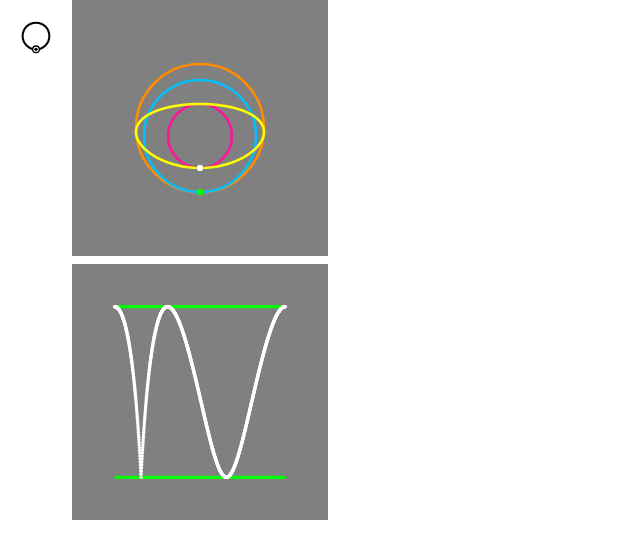
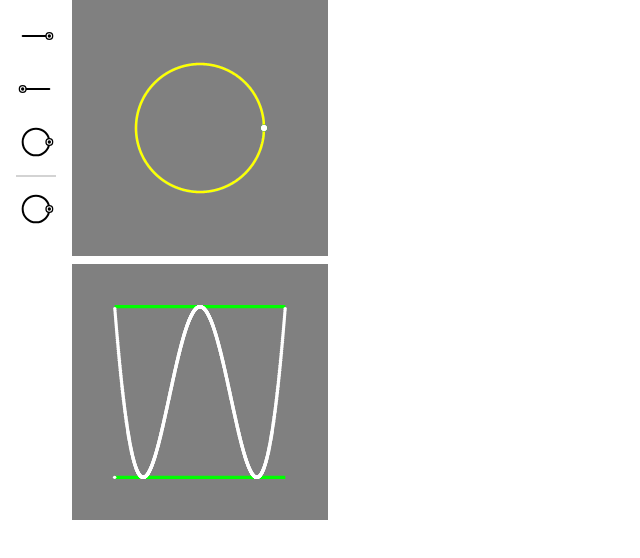
Before and after one commit to clumsycomputer/clumsy-website, a Next.js app: page /dev in a window 1280 px wide. Shown: the top 558 px of the page, without its empty margins (0-640 px from the left). Built offline with nearby package versions, Linux system fonts and the light colour scheme.

Commit message:
feature(DevPage): add relative circle inputs

```diff
--- a/pages/dev.tsx
+++ b/pages/dev.tsx
@@ -12,14 +12,19 @@ export default () => {
       stroke: "darkorange",
     },
   });
+  const [relativeSubCircleState, setRelativeSubCircleState] = useState({
+    radius: 1,
+    depth: 0,
+    phase: 0,
+  });
   const subCircleNode = getRelativeCircleNode({
     nodeId: 1,
     nodeName: "subCircle",
     nodeEncoding: {
       baseCircleNode: baseCircleNode,
-      relativeRadius: 0.5,
-      relativeDepth: 0.25,
-      relativePhase: Math.PI / 2,
+      relativeRadius: relativeSubCircleState.radius,
+      relativeDepth: relativeSubCircleState.depth,
+      relativePhase: relativeSubCircleState.phase,
     },
     nodeAttributes: {
       stroke: "deeppink",
@@ -133,10 +138,63 @@ export default () => {
         flexDirection: "row",
       }}
     >
-      <div style={{ padding: 16 }}>
+      <div style={{ padding: 16, display: "flex", flexDirection: "column" }}>
+        <div style={{ marginBottom: 8 }}>
+          <HorizontalSliderInput
+            inputSize={40}
+            minValue={0.00000001}
+            maxValue={1}
+            value={relativeSubCircleState.radius}
+            onChange={(nextRelativeSubCircleRadius) => {
+              setRelativeSubCircleState((currentState) => {
+                return {
+                  ...currentState,
+                  radius: nextRelativeSubCircleRadius,
+                };
+              });
+            }}
+          />
+        </div>
+        <div style={{ marginBottom: 8 }}>
+          <HorizontalSliderInput
+            inputSize={40}
+            minValue={0}
+            maxValue={1}
+            value={relativeSubCircleState.depth}
+            onChange={(nextRelativeSubCircleDepth) => {
+              setRelativeSubCircleState((currentState) => {
+                return {
+                  ...currentState,
+                  depth: nextRelativeSubCircleDepth,
+                };
+              });
+            }}
+          />
+        </div>
+        <div style={{ marginBottom: 8 }}>
           <KnobInput
             inputSize={40}
-          knobAngleOffset={subCircleNode.nodeEncoding.relativePhase}
+            knobAngleOffset={0}
+            minValue={0}
+            maxValue={2 * Math.PI}
+            value={relativeSubCircleState.phase}
+            onChange={(nextRelativeSubCirclePhase) => {
+              setRelativeSubCircleState((currentState) => {
+                return {
+                  ...currentState,
+                  phase: nextRelativeSubCirclePhase,
+                };
+              });
+            }}
+          />
+        </div>
+        <div
+          style={{ height: 2, backgroundColor: "lightgray", marginBottom: 12 }}
+        />
+        <div>
+          <KnobInput
+            inputSize={40}
+            knobAngleOffset={0}
             minValue={0}
             maxValue={1}
             value={traceStamp}
@@ -144,6 +202,7 @@ export default () => {
               setTraceStamp(nextValue);
             }}
           />
+        </div>
       </div>
       <div style={{ display: "flex", flexDirection: "column" }}>
         <svg
@@ -258,6 +317,8 @@ function KnobInput(props: KnobInputProps) {
     const pointerMoveHandler = (somePointerEvent: PointerEvent) => {
       if (knobGraphicRef.current && trackingPointerRef.current === true) {
         changeKnobValue({
+          maxValue,
+          minValue,
           onChange,
           knobAngleOffset,
           somePointerEvent,
@@ -269,6 +330,8 @@ function KnobInput(props: KnobInputProps) {
       if (knobGraphicRef.current && trackingPointerRef.current === true) {
         trackingPointerRef.current = false;
         changeKnobValue({
+          maxValue,
+          minValue,
           onChange,
           knobAngleOffset,
           somePointerEvent,
@@ -319,25 +382,154 @@ function KnobInput(props: KnobInputProps) {
 }
 
 interface ChangeKnobValueApi
-  extends Pick<KnobInputProps, "onChange" | "knobAngleOffset"> {
+  extends Pick<
+    KnobInputProps,
+    "onChange" | "knobAngleOffset" | "minValue" | "maxValue"
+  > {
   somePointerEvent: PointerEvent;
   knobClientRect: DOMRect;
 }
 function changeKnobValue(api: ChangeKnobValueApi) {
-  const { somePointerEvent, knobClientRect, onChange, knobAngleOffset } = api;
+  const {
+    somePointerEvent,
+    knobClientRect,
+    onChange,
+    knobAngleOffset,
+    minValue,
+    maxValue,
+  } = api;
   const targetPoint = [somePointerEvent.clientX, somePointerEvent.clientY];
   const centerPoint = [
     (knobClientRect.left + knobClientRect.right) / 2,
     (knobClientRect.top + knobClientRect.bottom) / 2,
   ];
-  const knobAngle = getNormalizedAngle({
+  const knobAngle =
+    getNormalizedAngle({
       someAngle:
         Math.atan2(
           targetPoint[1] - centerPoint[1],
           targetPoint[0] - centerPoint[0]
         ) - knobAngleOffset,
+    }) /
+    (2 * Math.PI);
+  onChange(knobAngle * (maxValue - minValue) + minValue);
+}
+
+interface HorizontalSliderInputProps {
+  minValue: number;
+  maxValue: number;
+  value: number;
+  onChange: (nextValue: number) => void;
+  inputSize: number;
+}
+
+function HorizontalSliderInput(props: HorizontalSliderInputProps) {
+  const { inputSize, value, maxValue, minValue, onChange } = props;
+  const sliderLineRef = useRef<SVGLineElement>(null);
+  const trackingPointerRef = useRef(false);
+  useEffect(() => {
+    const pointerMoveHandler = (somePointerEvent: PointerEvent) => {
+      if (sliderLineRef.current && trackingPointerRef.current === true) {
+        changeSliderValue({
+          maxValue,
+          minValue,
+          onChange,
+          somePointerEvent,
+          sliderLineClientRect: sliderLineRef.current.getBoundingClientRect(),
         });
-  onChange(knobAngle / (2 * Math.PI));
+      }
+    };
+    const pointerUpHandler = (somePointerEvent: PointerEvent) => {
+      if (sliderLineRef.current && trackingPointerRef.current === true) {
+        trackingPointerRef.current = false;
+        changeSliderValue({
+          maxValue,
+          minValue,
+          onChange,
+          somePointerEvent,
+          sliderLineClientRect: sliderLineRef.current.getBoundingClientRect(),
+        });
+      }
+    };
+    window.addEventListener("pointermove", pointerMoveHandler);
+    window.addEventListener("pointerup", pointerUpHandler);
+    return () => {
+      window.removeEventListener("pointermove", pointerMoveHandler);
+      window.removeEventListener("pointerup", pointerUpHandler);
+    };
+  }, []);
+  const sliderPoint = useMemo(() => {
+    return [2 * value * (maxValue - minValue) + minValue, 0];
+  }, [value, maxValue, minValue]);
+  return (
+    <svg
+      viewBox={"-0.5 -0.75 3 1.5"}
+      width={inputSize}
+      height={inputSize}
+      style={{
+        cursor: "pointer",
+      }}
+      onPointerDown={() => {
+        trackingPointerRef.current = true;
+      }}
+    >
+      <line
+        ref={sliderLineRef}
+        x1={0}
+        y1={0}
+        x2={2}
+        y2={0}
+        strokeWidth={0.15}
+        stroke={"black"}
+        strokeLinecap={"round"}
+      />
+      <g>
+        <circle
+          r={0.3}
+          cx={sliderPoint[0]}
+          cy={sliderPoint[1]}
+          fill={"black"}
+        />
+        <circle
+          r={0.2}
+          cx={sliderPoint[0]}
+          cy={sliderPoint[1]}
+          fill={"white"}
+        />
+        <circle
+          r={0.125}
+          cx={sliderPoint[0]}
+          cy={sliderPoint[1]}
+          fill={"black"}
+        />
+      </g>
+    </svg>
+  );
+}
+
+interface ChangeSliderValueApi
+  extends Pick<KnobInputProps, "onChange" | "minValue" | "maxValue"> {
+  somePointerEvent: PointerEvent;
+  sliderLineClientRect: DOMRect;
+}
+function changeSliderValue(api: ChangeSliderValueApi) {
+  const {
+    somePointerEvent,
+    sliderLineClientRect,
+    onChange,
+    minValue,
+    maxValue,
+  } = api;
+  const pointerX = somePointerEvent.clientX;
+  const minSliderX = sliderLineClientRect.left;
+  const maxSliderX = sliderLineClientRect.right;
+  const relativeSliderValue =
+    pointerX >= maxSliderX
+      ? 1
+      : pointerX <= minSliderX
+      ? 0
+      : (somePointerEvent.clientX - minSliderX) / (maxSliderX - minSliderX);
+  onChange(relativeSliderValue * (maxValue - minValue) + minValue);
 }
 
 type Point = [x: number, y: number];
```
Lines whose indentation alone changed are shown as unchanged.
